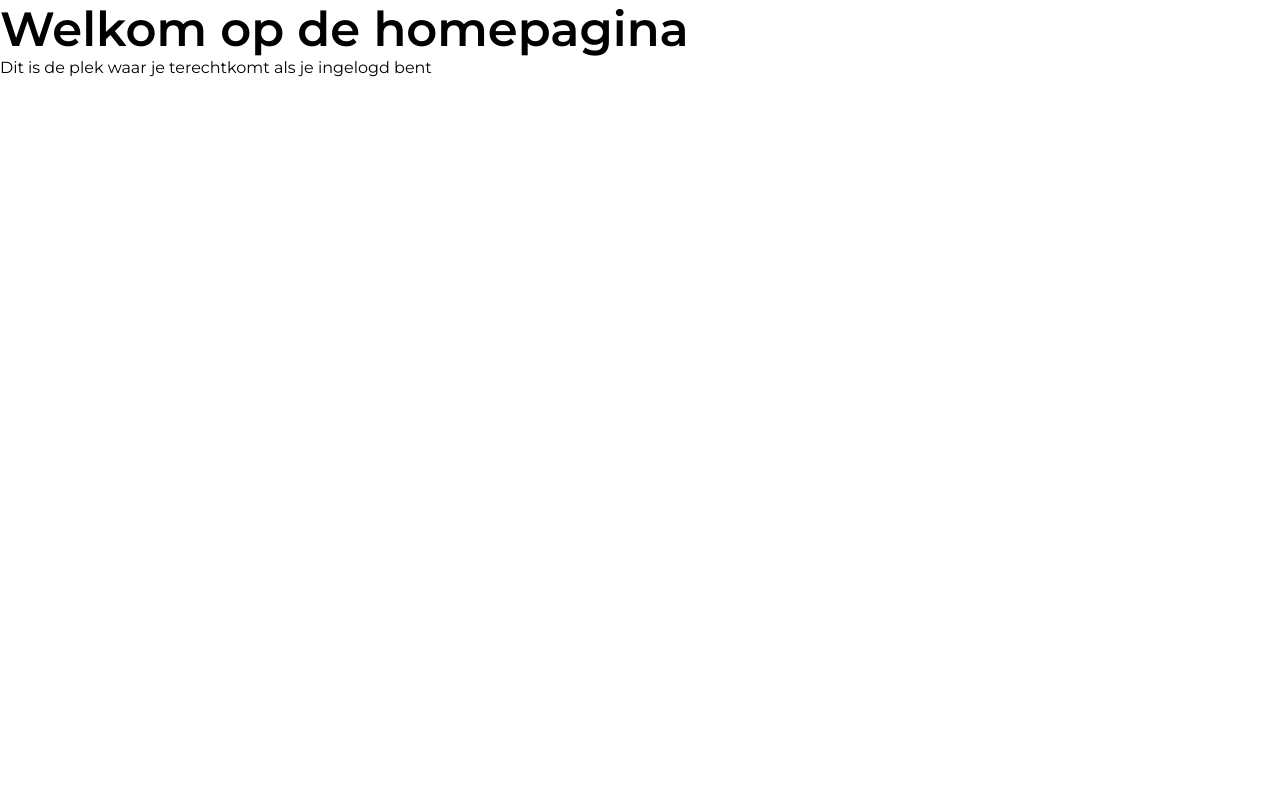
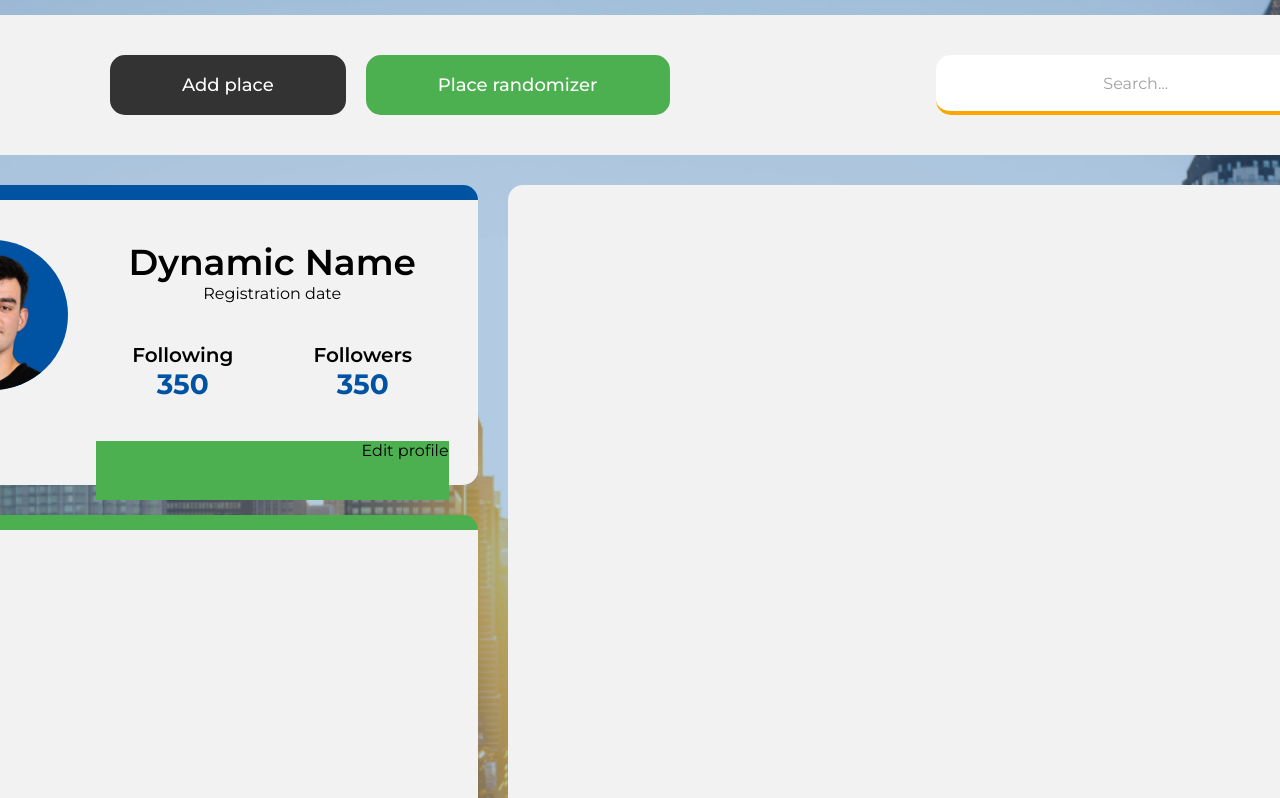
Before and after one commit to Joostwijg/TripTrek, a React (Vite) app: page /home in a window 1280 px wide. Shown: the top 798 px of the page. Built offline with nearby package versions, Linux system fonts and the light colour scheme.

Commit message:
homepagina design 1.0

```diff
--- a/src/components/button/Button.css
+++ b/src/components/button/Button.css
@@ -6,7 +6,7 @@ button {
     padding: 15px 70px;
     border-radius: 15px;
     border-style: solid;
-    margin-bottom: 20px;
+    margin: 10px 0;
     height: 60px;
 }
 
--- /dev/null
+++ b/src/components/header/Header.css
@@ -0,0 +1,44 @@
+.header {
+    width: 1500px;
+}
+
+.header-menu {
+    display: flex;
+    flex-direction: row;
+    align-items: center;
+    height: 140px;
+    background-color: var(--grey);
+    padding: 20px;
+    width: 100%;
+    gap: 20px;
+    border-radius: 15px;
+}
+
+.logo-container{
+    width: 180px;
+}
+
+.logo {
+    width: 100px;
+}
+
+.add-randomizer {
+    width: 550px;
+}
+
+.search {
+    display: flex;
+    flex-direction: row;
+    align-items: center;
+    justify-content: center;
+    width: 400px;
+    height: 60px;
+    background-color: var(--white);
+    border-radius: 15px;
+    border: solid var(--orange);
+    border-width: 0 0 4px 0;
+}
+
+.search p {
+    color: var(--darkgrey);
+}
--- /dev/null
+++ b/src/components/header/Header.jsx
@@ -0,0 +1,33 @@
+import Button from "../button/Button.jsx";
+import "./Header.css"
+import React from "react";
+
+const header = () => {
+    return (
+        <div className="header">
+            <div className="header-menu">
+                <div className="logo-container">
+                    <a href="/">
+                    <img src="src/assets/branding/TrekTrip.svg" className="logo"/>
+                    </a>
+                </div>
+                <div className="add-place">
+                    <Button
+                        type="submit"
+                        variant="button-black"
+                    >Add place</Button>
+                </div>
+                <div className="add-randomizer">
+                    <Button
+                        type="submit"
+                        variant="button-green"
+                    >Place randomizer</Button>
+                </div>
+                <div className="search">
+                    <p>Search...</p>
+                </div>
+            </div>
+        </div>
+    )
+}
+export default header
--- a/src/components/login/Login.jsx
+++ b/src/components/login/Login.jsx
@@ -55,6 +55,7 @@ const Login = ({ toggleSection }) => {
                     type="button"
                     onClick={toggleSection}
                     variant="button-orange"
+
                 >Register
                 </Button>
             </form>
--- a/src/pages/homepage/Homepage.css
+++ b/src/pages/homepage/Homepage.css
@@ -0,0 +1,116 @@
+.homepage {
+    background-image: url("../../assets/backgrounds/Login_Register_Background.png");
+    height: 100%;
+    background-size: cover;
+    background-position: center center;
+    background-repeat: no-repeat;
+    overflow: hidden;
+    position: relative;
+}
+
+.content-container {
+    display: flex;
+    flex-direction: row;
+    padding: 0;
+    height: 1100px;
+    width: 1500px;
+    margin-top: 30px;
+    gap: 30px
+}
+
+.content-left-container {
+    display: flex;
+    flex-direction: column;
+    width: 40%;
+    height: 100%;
+    padding: 0;
+    gap: 30px;
+}
+
+.content-right-container {
+    display: flex;
+    flex-direction: column;
+    width: 60%;
+    height: 100%;
+    padding: 0;
+    background-color: var(--grey);
+    border-radius: 15px;
+
+}
+
+.content-left-upper-container, .content-right-upper-container {
+    display: flex;
+    flex-direction: row;
+    background-color: var(--grey);
+    width: 100%;
+    height: 300px;
+    border-radius: 15px;
+    border: solid var(--blue);
+    border-width: 15px 0 0 0;
+}
+
+.content-right-upper-container{
+    border-color: var(--green)
+}
+
+.container-profile-picture{
+    display: flex;
+    flex-direction: row;
+    justify-content: center;
+    margin-top: 40px;
+    width: 35%;
+}
+
+
+.profile-picture {
+    width: 150px;
+    height: 150px;
+    background-color: var(--blue);
+    border-radius: 50%;
+    object-fit: cover;
+}
+
+.container-personal-information {
+    display: flex;
+    flex-direction: column;
+    align-items: center;
+    width: 60%;
+    margin: 40px 0;
+}
+
+.container-personal-information p{
+    margin-bottom: 40px;
+}
+
+.follow-information {
+    display: flex;
+    flex-direction: row;
+    justify-content: center;
+    gap: 80px;
+}
+
+.follow-information-following, .follow-information-followers{
+    width: 50%;
+    display: flex;
+    flex-direction: column;
+    align-items: center;
+}
+
+.follow-information-following p, .follow-information-followers p{
+    color: var(--blue);
+    font-size: 28px;
+    font-weight: bold;
+}
+
+.follow-information-following h4, .follow-information-followers h4{
+    margin-bottom: 0;
+}
+
+.edit-profile-button {
+    display: flex;
+    flex-direction: row;
+    justify-content: end;
+    align-items: end;
+    width: 100%;
+    background-color: var(--green);
+}
--- a/src/pages/homepage/Homepage.jsx
+++ b/src/pages/homepage/Homepage.jsx
@@ -1,8 +1,45 @@
+import Header from "../../components/header/Header.jsx";
+import './Homepage.css'
+
 const Home = () => {
     return (
-        <div className="homepage">
-            <h1> Welkom op de homepagina</h1>
-            <p>Dit is de plek waar je terechtkomt als je ingelogd bent</p>
+
+        <div className="main-container homepage">
+            <Header />
+            <div className="content-container">
+                <div className="content-left-container">
+                    <div className="content-left-upper-container">
+                        <div className="container-profile-picture">
+                            <img src="/src/assets/test/Mask group.png" alt="" className='profile-picture'/>
+                        </div>
+                        <div className="container-personal-information">
+                            <h2>Dynamic Name</h2>
+                            <p>Registration date</p>
+                            <div className="follow-information">
+                                <div className="follow-information-following">
+                                    <h4>Following</h4>
+                                    <p>350</p>
+                                </div>
+                                <div className="follow-information-followers">
+                                    <h4>Followers</h4>
+                                    <p>350</p>
+                                </div>
+                            </div>
+                            <div className="edit-profile-button">
+                                <p>Edit profile</p>
+                            </div>
+                        </div>
+
+                    </div>
+                    <div className="content-right-upper-container">
+
+                    </div>
+                </div>
+                <div className="content-right-container">
+
+                </div>
+
+            </div>
         </div>
     );
 }
```
Also changed, not shown: src/assets/test/Mask group.png (added), src/components/login/Login.css (line endings or trailing spaces).
